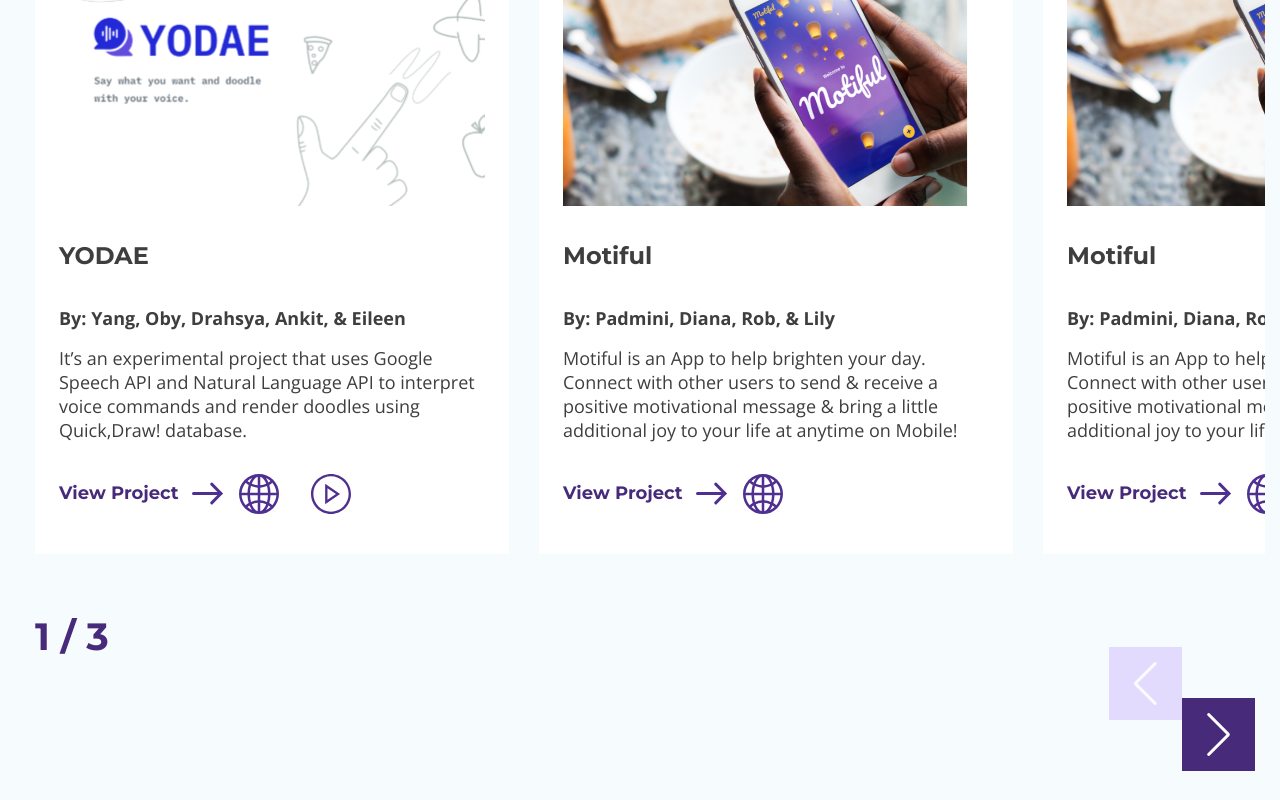
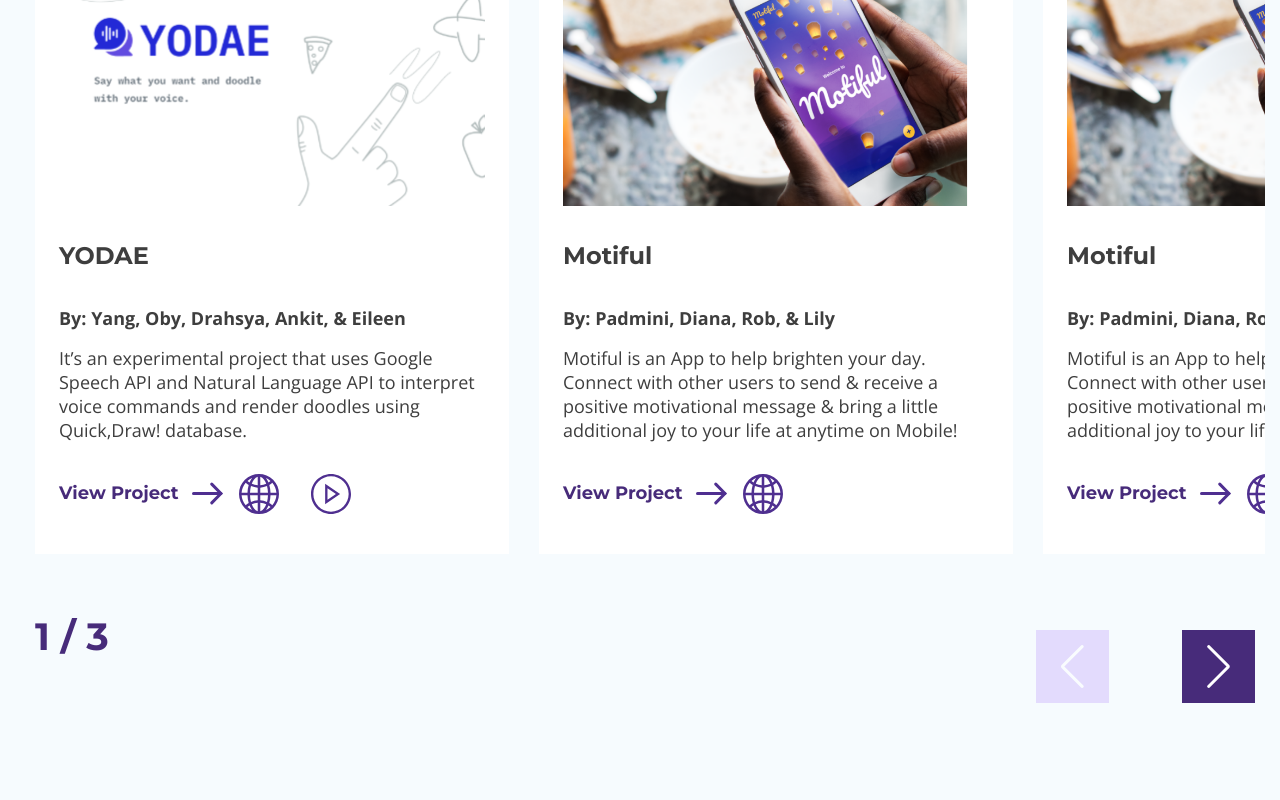
Before and after one commit to eishikahoque/gradshow2020, a Vue app: page /home in a window 1280 px wide. Shown: the part 896-1696 px from the top of the page. After the commit the page ends 1599 px from the top, so only its background shows below. Built offline with nearby package versions, Linux system fonts and the light colour scheme.

Commit message:
swiper buttons aligned

```diff
--- a/src/views/Home.vue
+++ b/src/views/Home.vue
@@ -214,7 +214,12 @@
 
 .controls{
   // margin-top:5rem;
-  margin-bottom:5rem;
+  // margin-bottom: 5rem;
+  display: flex;
+  align-items: end;
+}
+
+.swiper-buttons {
   display: flex;
 }
 
```
